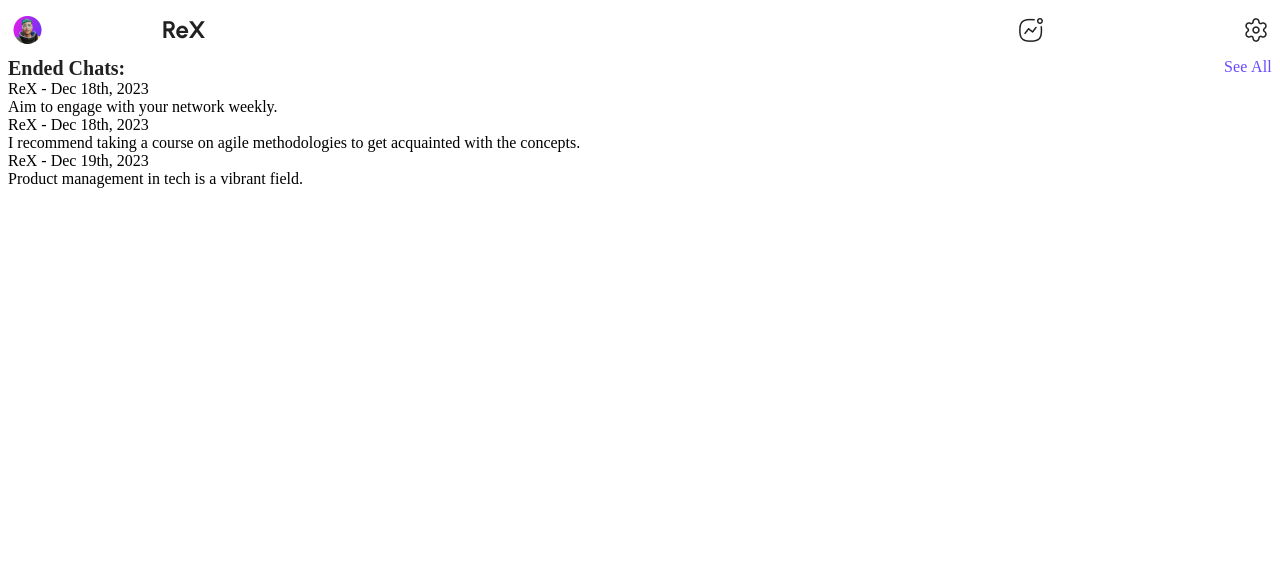
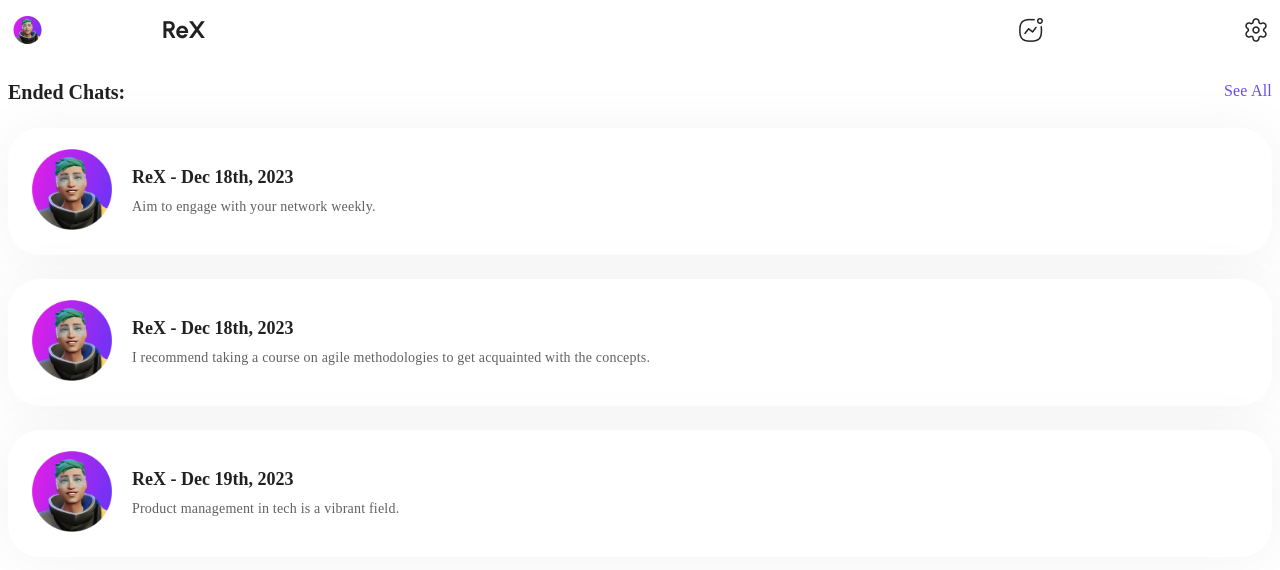
Before and after one commit to sivaShilpa/CosmoChatUI, a React (Create React App) app: page / in a window 1280 px wide. Shown: the top 570 px of the page. Built offline with nearby package versions, Linux system fonts and the light colour scheme; data requests are answered from the project's data file; a web font is replaced by a local one.

Commit message:
ended chats display on home page complete

```diff
--- a/data/db.json
+++ b/data/db.json
@@ -18,7 +18,7 @@
     ],
     "activeChats": [
         {
-            "id": 1,
+            "id": 4,
             "date": "Jan 3rd, 2024",
             "lasttext": "Hello Andrew, I am ReX. 😁"
         }
--- a/src/App.jsx
+++ b/src/App.jsx
@@ -2,7 +2,6 @@ import React from 'react';
 import { Route, Routes } from 'react-router';
 import Home from './pages/home';
 import Navigation from './components/Navigation';
-import ChatHistory from './pages/ChatHistory';
 
 function App() {
   return (
--- /dev/null
+++ b/src/api/activeChats.js
@@ -0,0 +1,5 @@
+import axios from 'axios';
+
+export default axios.create({
+    baseURL: 'http://localhost:3500/'
+});
--- /dev/null
+++ b/src/api/messages.js
@@ -0,0 +1,5 @@
+import axios from 'axios';
+
+export default axios.create({
+    baseURL: 'http://localhost:3500/'
+});
--- /dev/null
+++ b/src/components/ChatHistory/index.jsx
@@ -0,0 +1,18 @@
+import React, { useEffect, useState } from 'react';
+import { Grid } from '@mui/material';
+import Images from '../../constants/images';
+import chatHistoryStyles from '../../styles/chatHistory';
+
+const ChatHistory = ({id, date, lasttext}) => {
+    return (
+        <Grid style={{ ...chatHistoryStyles.outLine }}>
+            <Grid><img src={Images.HomRex} alt='ReX' style={{width: '80px'}}/></Grid>
+            <Grid style={{ ...chatHistoryStyles.text }}>
+                <Grid style={{ ...chatHistoryStyles.title }}>ReX - {date}</Grid>
+                <Grid style={{ ...chatHistoryStyles.body }}>{lasttext}</Grid>
+            </Grid>
+        </Grid>
+    )
+}
+
+export default ChatHistory
--- a/src/pages/ChatHistory/index.jsx
+++ /dev/null
@@ -1,13 +0,0 @@
-import React, { useEffect, useState } from 'react';
-import { Grid } from '@mui/material';
-
-const ChatHistory = ({id, date, lasttext}) => {
-    return (
-        <Grid>
-            <Grid>ReX - {date}</Grid>
-            <Grid>{lasttext}</Grid>
-        </Grid>
-    )
-}
-
-export default ChatHistory
--- a/src/pages/home/index.jsx
+++ b/src/pages/home/index.jsx
@@ -4,7 +4,7 @@ import { motion } from 'framer-motion';
 import Images from '../../constants/images';
 import AllStyles from '../../styles/home';
 import api from '../../api/endedChats';
-import ChatHistory from '../ChatHistory';
+import ChatHistory from '../../components/ChatHistory';
 
 function Home() {
   const [endedChats, setEndedChats] = useState([]);
@@ -73,10 +73,11 @@ function Home() {
         <Grid style={{ ...AllStyles.endedChats }}>Ended Chats: </Grid>
         <Grid><Link style={{ ...AllStyles.seeAllLink }} href="/endedChats">See All</Link></Grid>
       </Grid>
-
+      <Grid style={{ ...AllStyles.endedChatsBody }}>
         {endedChats.map(el=>
             <ChatHistory key={el.id} id={el.id} date={el.date} lasttext={el.lasttext} />
         )}
+      </Grid>
     </Grid>
 
   );
--- a/src/styles/chatHistory.jsx
+++ b/src/styles/chatHistory.jsx
@@ -0,0 +1,38 @@
+const chatHistoryStyles = {
+    outLine: {
+        display: 'flex',
+        height: '127px',
+        padding: '24px',
+        alignItems: 'center',
+        gap: '20px',
+        alignSelf: 'stretch',
+        borderRadius: '32px',
+        background: 'var(--Others-White, #FFF)',
+        boxShadow: '0px 4px 60px 0px rgba(4, 6, 15, 0.05)',
+    },
+    title: {
+        color: 'var(--Greyscale-900, #212121)',
+        fontFamily: 'Satoshi',
+        fontSize: '18px',
+        fontStyle: 'normal',
+        fontWeight: 700,
+        lineHeight: '120%',
+    },
+    text: {
+        gap: '8px',
+        display: 'flex',
+        flexDirection: 'column',
+    },
+    body: {
+        color: 'var(--Greyscale-700, #616161)',
+        fontFamily: 'Satoshi',
+        fontSize: '14px',
+        fontStyle: 'normal',
+        fontWeight: 500,
+        lineHeight: '140%',
+        letterSpacing: '0.2px',
+        alignSelf: 'stretch',
+    }
+}
+
+export default chatHistoryStyles;
--- a/src/styles/home.jsx
+++ b/src/styles/home.jsx
@@ -199,6 +199,12 @@ const AllStyles = {
     display: 'flex',
     flexDirection: 'row',
     justifyContent: 'space-between',
+    padding: '24px 0',
+  },
+  endedChatsBody: {
+    display: 'flex',
+    flexDirection: 'column',
+    gap: '24px',
   }
 };
 
```
